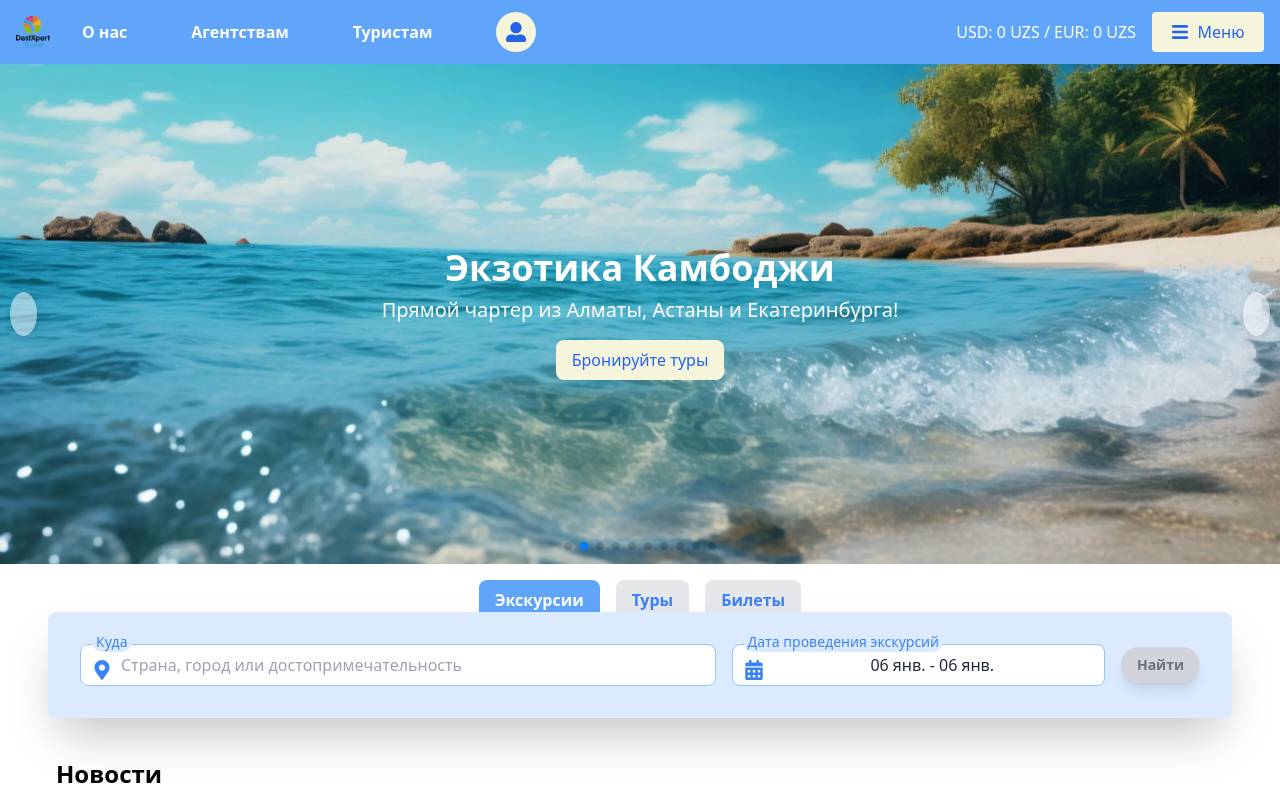
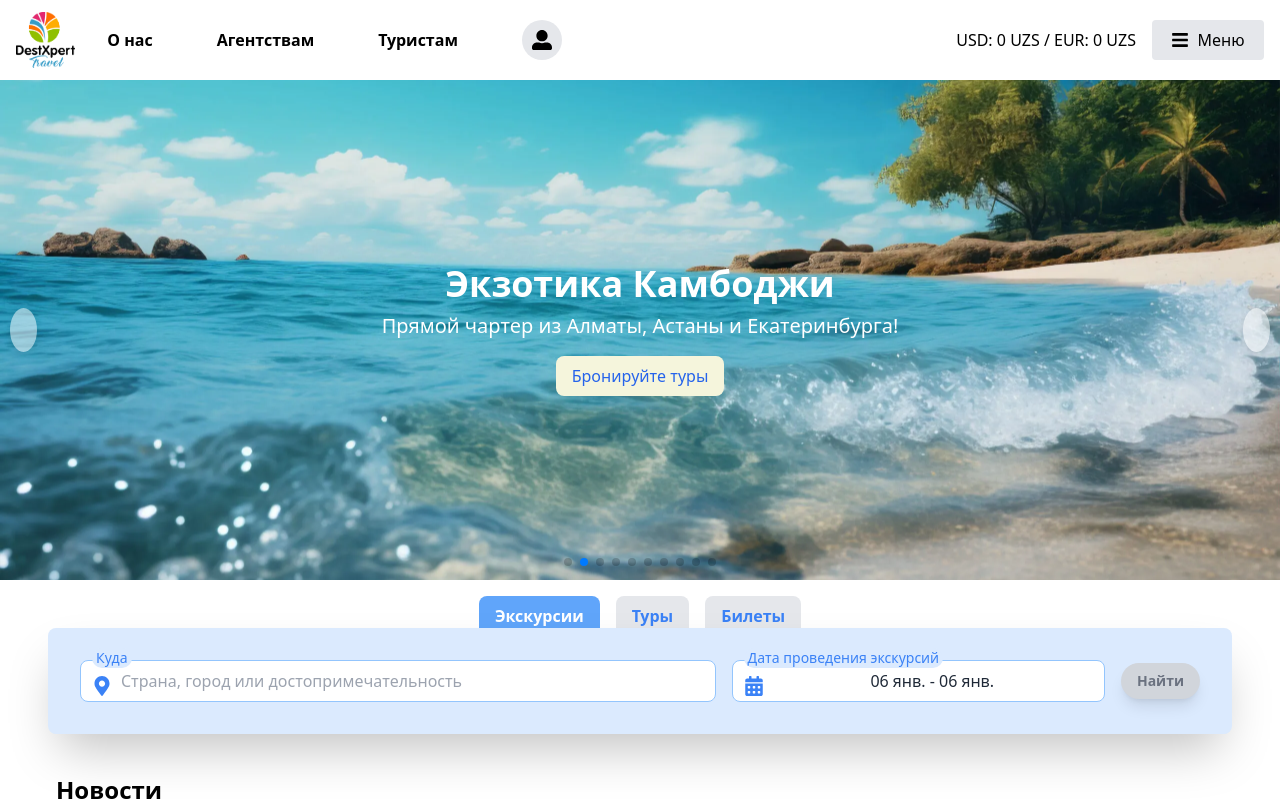
Before and after one commit to Marapu1a/dest-xPert, a React (Vite) app: page / in a window 1280 px wide. Shown: the top 801 px of the page. Built offline with nearby package versions, Linux system fonts and the light colour scheme; no server answers.

Commit message:
fix 27.01.25

```diff
--- a/src/components/Header.jsx
+++ b/src/components/Header.jsx
@@ -55,37 +55,37 @@ const HeaderWithMenu = () => {
   return (
     <>
       {/* Хедер */}
-      <header ref={headerRef} className="relative bg-blue-400 z-50">
+      <header ref={headerRef} className="relative bg-white z-50">
         <div className="container mx-auto px-4 py-3 flex items-center">
           <Link to="/">
-            <img src={logo} alt="Logo" className="h-8" loading="lazy" />
+            <img src={logo} alt="Logo" className="h-14" loading="lazy" />
           </Link>
 
           <div className="hidden md:flex space-x-16 items-center ml-8 mr-auto">
             <Link
               to="/about"
-              className="text-white hover:text-[#f0e68c] font-semibold"
+              className="text-black hover:text-gray-600 font-semibold transition-colors"
             >
               О нас
             </Link>
             <Link
               to="/agency"
-              className="text-white hover:text-[#f0e68c] font-semibold"
+              className="text-black hover:text-gray-600 font-semibold transition-colors"
             >
               Агентствам
             </Link>
             <Link
               to="/tourists"
-              className="text-white hover:text-[#f0e68c] font-semibold"
+              className="text-black hover:text-gray-600 font-semibold transition-colors"
             >
               Туристам
             </Link>
             <Link
               to="/cabinet"
-              className="relative flex items-center justify-center w-10 h-10 rounded-full bg-[#f5f5dc] hover:bg-[#f0e68c] transition-colors"
+              className="relative flex items-center justify-center w-10 h-10 rounded-full bg-gray-200 hover:bg-gray-300 transition-colors"
             >
               <FaUserAlt
-                className="text-blue-600 hover:text-white transition-colors"
+                className="text-black hover:text-gray-800 transition-colors"
                 size={20}
               />
             </Link>
@@ -97,14 +97,14 @@ const HeaderWithMenu = () => {
 
           <button
             onClick={handleMenuButtonClick}
-            className="z-50 bg-[#f5f5dc] text-blue-600 px-4 py-2 rounded md:hidden hover:bg-[#f0e68c]"
+            className="z-50 bg-gray-200 text-black px-4 py-2 rounded md:hidden hover:bg-gray-300 transition-colors"
           >
             {menuOpen ? <FaTimes size={18} /> : <FaBars size={18} />}
           </button>
 
           <button
             onClick={handleMenuButtonClick}
-            className="hidden md:inline-flex items-center justify-center z-50 bg-[#f5f5dc] text-blue-600 px-4 py-2 ml-4 rounded w-28 hover:bg-[#f0e68c]"
+            className="hidden md:inline-flex items-center justify-center z-50 bg-gray-200 text-black px-4 py-2 ml-4 rounded w-28 hover:bg-gray-300 transition-colors"
           >
             {menuOpen ? (
               <>
--- a/src/utils/CurrencyRates.jsx
+++ b/src/utils/CurrencyRates.jsx
@@ -34,7 +34,7 @@ const CurrencyRates = () => {
 
   // Отображаем курсы валют
   return (
-    <span className="text-white hover:text-yellow-400 cursor-default">
+    <span className="text-black hover:text-gray-600 cursor-default">
       USD: {rates.USD} UZS / EUR: {rates.EUR} UZS
     </span>
   );
```
